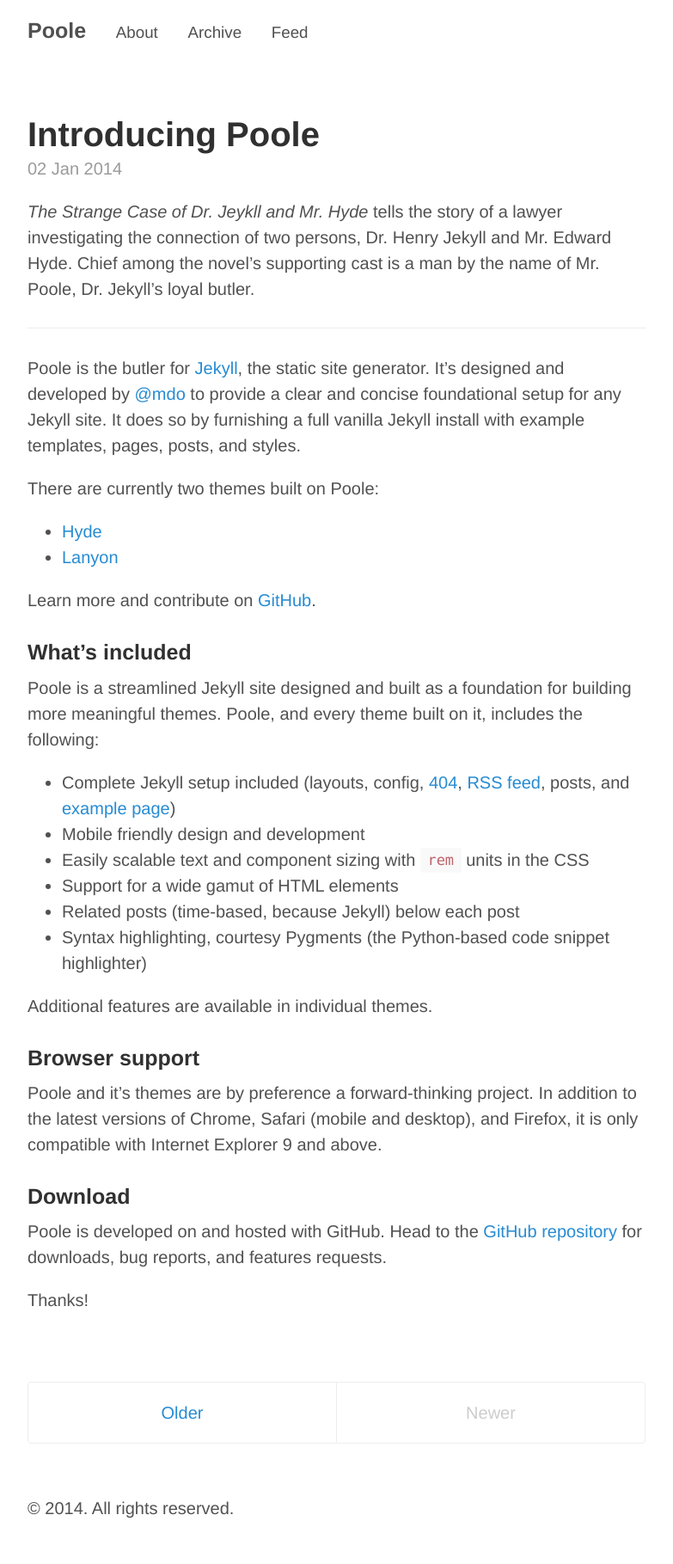
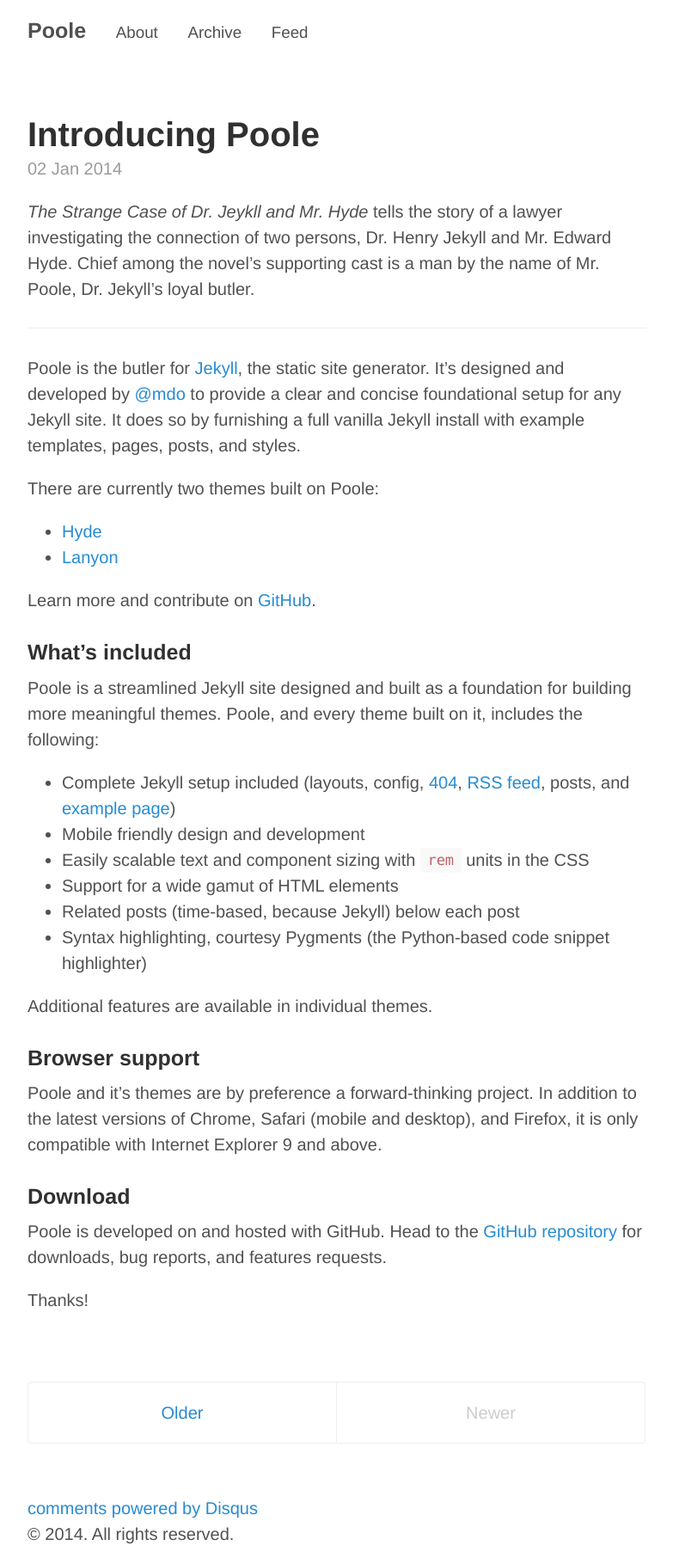
Before and after one commit to capecodcid/capecodcid.github.io, a Jekyll site: the page built from index.html, in a window 1280 px wide. Shown: the whole page at 86% size, without its empty margins (248-1031 px from the left). Built offline with Jekyll 4.4.1, drawn with Linux system fonts in a browser that asks for light colours; Markdown is read by kramdown in place of the engine named in the settings; the list of posts is cut into pages by our own code; comment, search, counter and statistics services are not loaded; before the commit the page ends 1789 px from its top, so only the background shows below that.

Commit message:
comments by disquis

```diff
--- /dev/null
+++ b/_includes/comments.html
@@ -0,0 +1,14 @@
+<div id="disqus_thread"></div>
+    <script type="text/javascript">
+        /* * * CONFIGURATION VARIABLES: EDIT BEFORE PASTING INTO YOUR WEBPAGE * * */
+        var disqus_shortname = 'capecodcid'; // required: replace example with your forum shortname
+
+        /* * * DON'T EDIT BELOW THIS LINE * * */
+        (function() {
+            var dsq = document.createElement('script'); dsq.type = 'text/javascript'; dsq.async = true;
+            dsq.src = '//' + disqus_shortname + '.disqus.com/embed.js';
+            (document.getElementsByTagName('head')[0] || document.getElementsByTagName('body')[0]).appendChild(dsq);
+        })();
+    </script>
+    <noscript>Please enable JavaScript to view the <a href="http://disqus.com/?ref_noscript">comments powered by Disqus.</a></noscript>
+    <a href="http://disqus.com" class="dsq-brlink">comments powered by <span class="logo-disqus">Disqus</span></a>
--- a/_layouts/default.html
+++ b/_layouts/default.html
@@ -19,6 +19,8 @@
 
       {{ content }}
 
+      {% include comments.html %}
+
       <div class="footer">
         <p>
           &copy; {{ site.time | date: '%Y' }}. All rights reserved.
```
